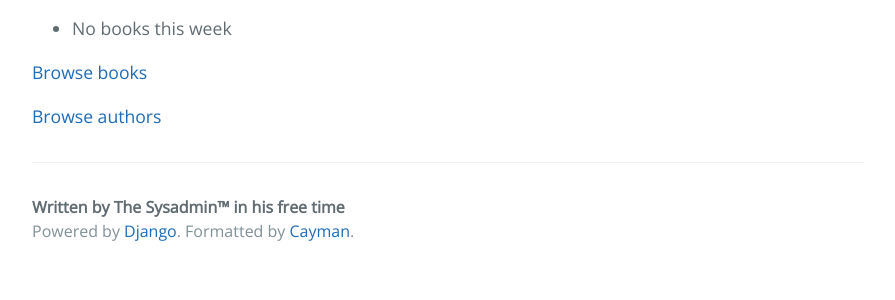
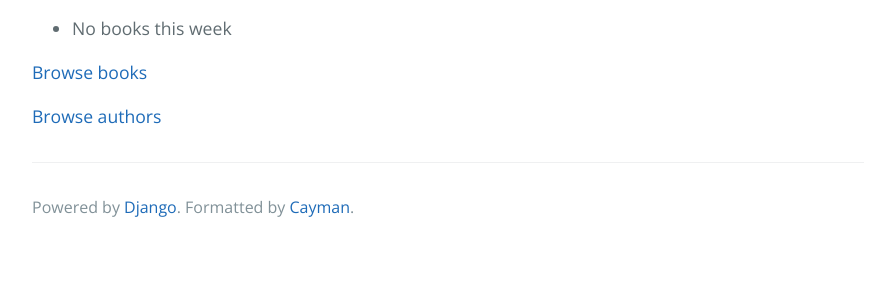
Before and after one commit to ajgodoy2/prueba2, a Django app: page / in a window 1280 px wide. Shown: the part 369-669 px from the top of the page, without its empty margins (192-1087 px from the left). Run offline with Django 3.2, Linux system fonts and the light colour scheme; data that the repository does not hold is empty; some libraries are stand-ins or nearby versions.

Commit message:
Edit footer

```diff
--- a/templates/base.html
+++ b/templates/base.html
@@ -52,7 +52,6 @@
 
     <footer class="site-footer">
         {% block footer %}
-            <span class="site-footer-owner">Written by The Sysadmin&trade; in his free time</span>
             <span class="site-footer-credits">Powered by <a
                     href="https://www.djangoproject.com/">Django</a>. Formatted by <a
                     href='https://github.com/pages-themes/cayman'>Cayman</a>.</span>
```
